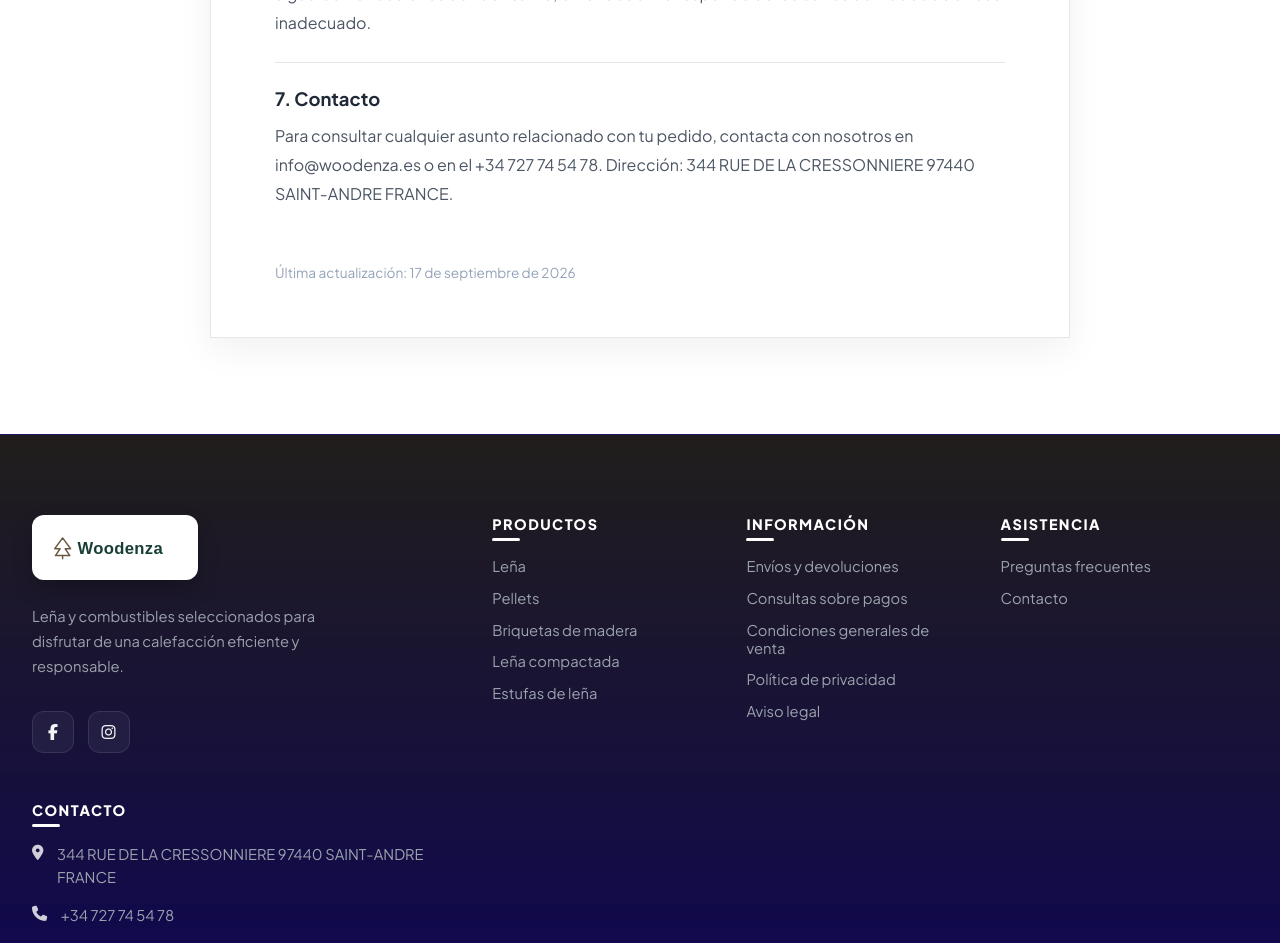
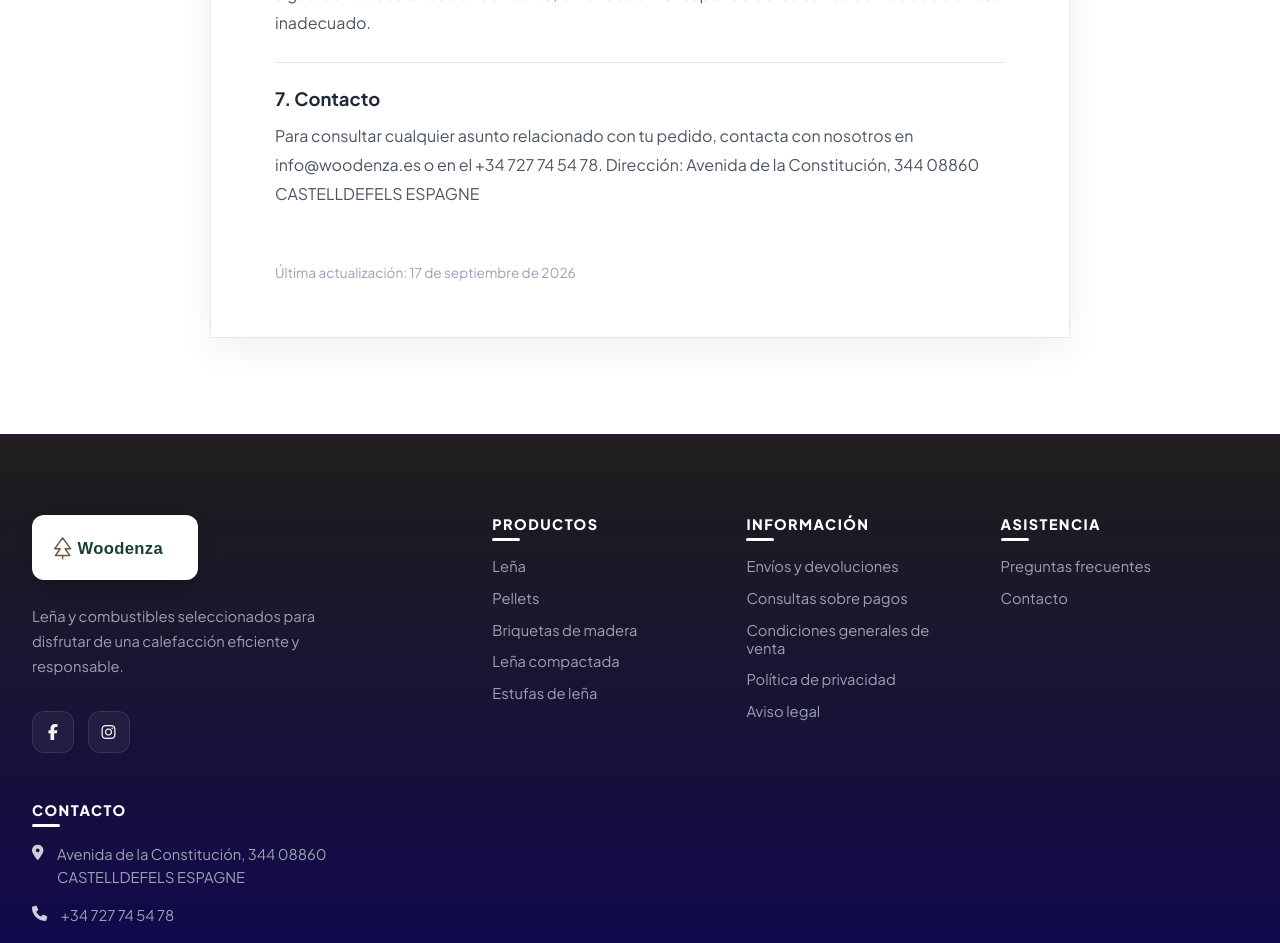
Before and after one commit to ftbson/woodenza, a Next.js app: page /termes-et-conditions in a window 1280 px wide. Shown: the part 1420-2363 px from the top of the page. Built offline with nearby package versions, Linux system fonts and the light colour scheme.

Commit message:
feat: amélioration de l'interface et des fonctionnalités

```diff
--- a/src/app/mentions-legales/page.tsx
+++ b/src/app/mentions-legales/page.tsx
@@ -14,7 +14,7 @@ export default function LegalNoticePage() {
           <p>
             Woodenza
             <br />
-            Dirección: 344 RUE DE LA CRESSONNIERE 97440 SAINT-ANDRE FRANCE
+            Dirección:  Avenida de la Constitución, 344 08860 CASTELLDEFELS ESPAGNE
             <br />
             Correo electrónico: info@woodenza.es
             <br />
--- a/src/app/termes-et-conditions/page.tsx
+++ b/src/app/termes-et-conditions/page.tsx
@@ -68,7 +68,7 @@ export default function TermsPage() {
           <p>
             Para consultar cualquier asunto relacionado con tu pedido,
             contacta con nosotros en info@woodenza.es o en el +34 727 74 54 78.
-            Dirección: 344 RUE DE LA CRESSONNIERE 97440 SAINT-ANDRE FRANCE.
+            Dirección: Avenida de la Constitución, 344 08860 CASTELLDEFELS ESPAGNE
           </p>
         </section>
         <p className="legal-updated">
--- a/src/components/Footer.tsx
+++ b/src/components/Footer.tsx
@@ -95,7 +95,7 @@ export default function Footer() {
           <ul className="contact-info-list">
             <li>
               <i className="fa-solid fa-location-dot"></i>
-              <span>344 RUE DE LA CRESSONNIERE 97440 SAINT-ANDRE FRANCE</span>
+              <span> Avenida de la Constitución, 344 08860 CASTELLDEFELS ESPAGNE</span>
             </li>
             <li>
               <i className="fa-solid fa-phone"></i>
```
